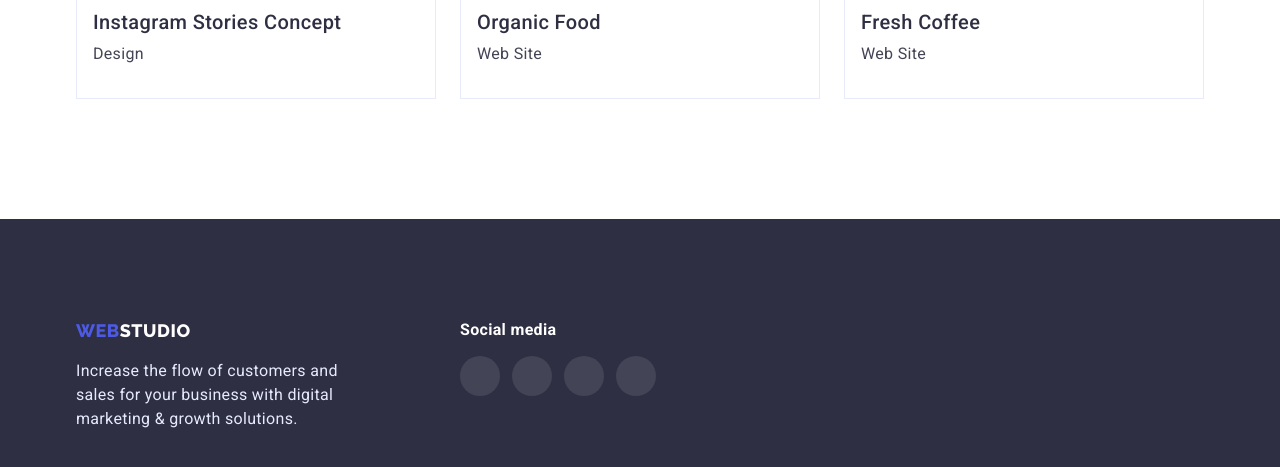
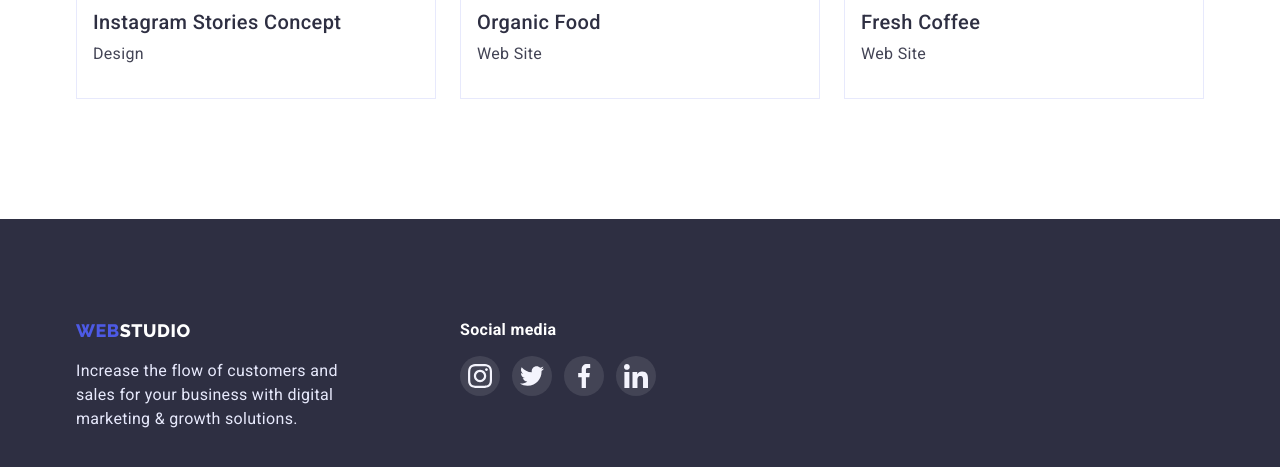
Before and after one commit to kgonchuk/goit-markup-hw-04, a plain HTML site: page portfolio.html in a window 1280 px wide. Shown: the part 1551-2018 px from the top of the page. Drawn offline with nearby package versions, Linux system fonts and the light colour scheme.

Commit message:
finish hw4

```diff
--- a/css/styles.css
+++ b/css/styles.css
@@ -650,8 +650,8 @@ background-color: var(--dark);
 .project-link{
   display: block;
 }
-.project-card-content:hover,
-.project-card-content:focus{
+.project-item:hover,
+.project-item:focus{
   box-shadow: 4px 4px 3px 0px rgba(125,125,125,1);
 
 
--- a/portfolio.html
+++ b/portfolio.html
@@ -185,13 +185,13 @@
         <div class="social">
           <h2 class="social-title">Social media</h2>
           <ul class="social-list">
-            <li class="social-item"> <a href="" class="footer-link"> <svg class="social-icon" width="24" height="24"> <use class="social-icon-footer" href="./images/symbol-defs.svg#icon-instagram-2"
+            <li class="social-item"> <a href="" class="footer-link"> <svg class="social-icon" width="24" height="24"> <use class="social-icon-footer" href="./images/icons.svg#icon-instagram-2"
               ></use> </svg></a></li>
-          <li class="social-item"><a href=""class="footer-link"> <svg class="social-icon"width="24" height="24"> <use class="social-icon-footer" href="./images/symbol-defs.svg#icon-twitter-1"
+          <li class="social-item"><a href=""class="footer-link"> <svg class="social-icon"width="24" height="24"> <use class="social-icon-footer" href="./images/icons.svg#icon-twitter-1"
             ></use> </svg></a></li>
-          <li class="social-item"> <a href=""class="footer-link"> <svg class="social-icon"width="24" height="24"> <use class="social-icon-footer" href="./images/symbol-defs.svg#icon-facebook-1"
+          <li class="social-item"> <a href=""class="footer-link"> <svg class="social-icon"width="24" height="24"> <use class="social-icon-footer" href="./images/icons.svg#icon-facebook-1"
             ></use> </svg></a></li>
-          <li class="social-item"> <a href=""class="footer-link"> <svg class="social-icon"width="24" height="24"> <use class="social-icon-footer" href="./images/symbol-defs.svg#icon-linkedin-1"
+          <li class="social-item"> <a href=""class="footer-link"> <svg class="social-icon"width="24" height="24"> <use class="social-icon-footer" href="./images/icons.svg#icon-linkedin-1"
             ></use> </svg></a></li></ul>
         </div>
       </div>
```
